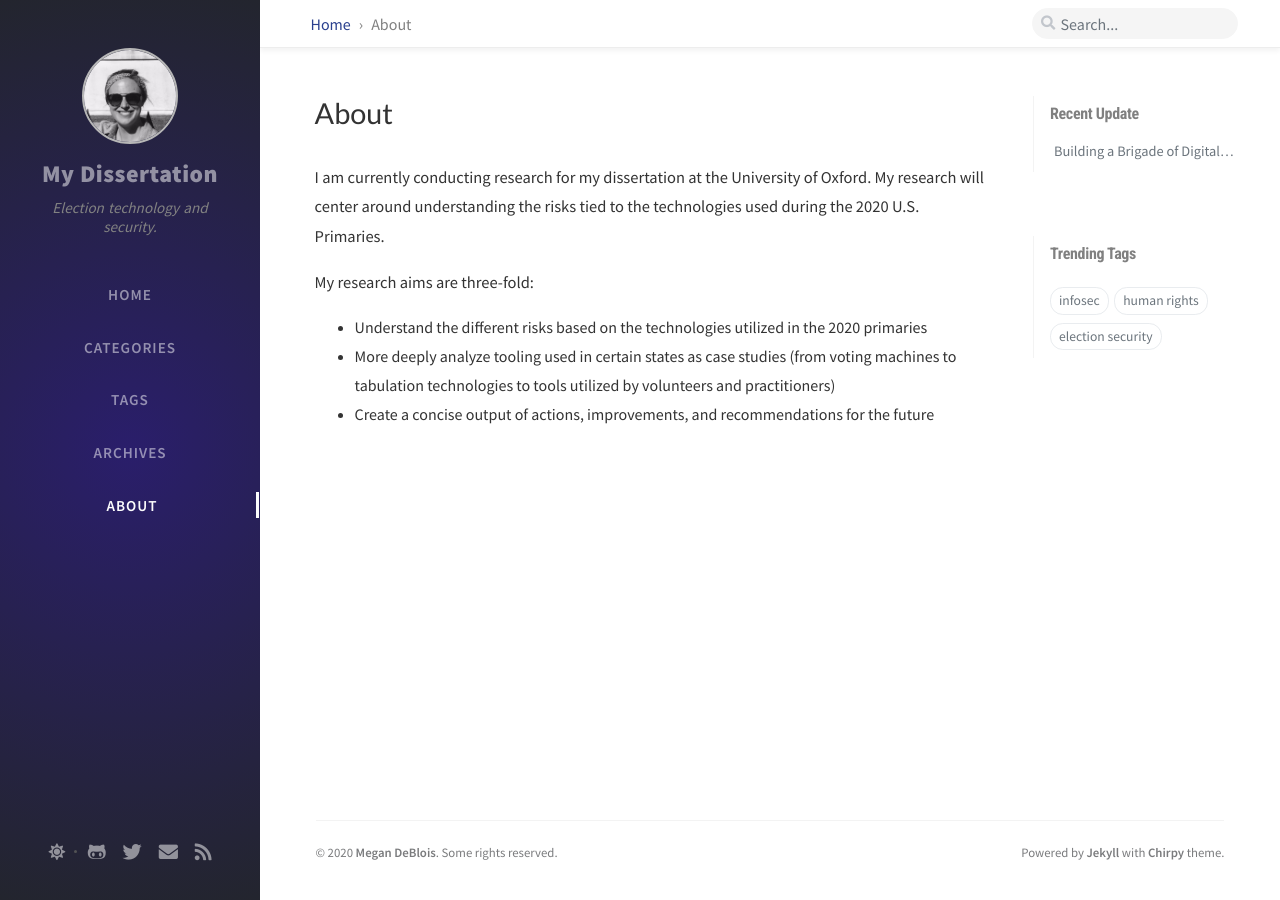
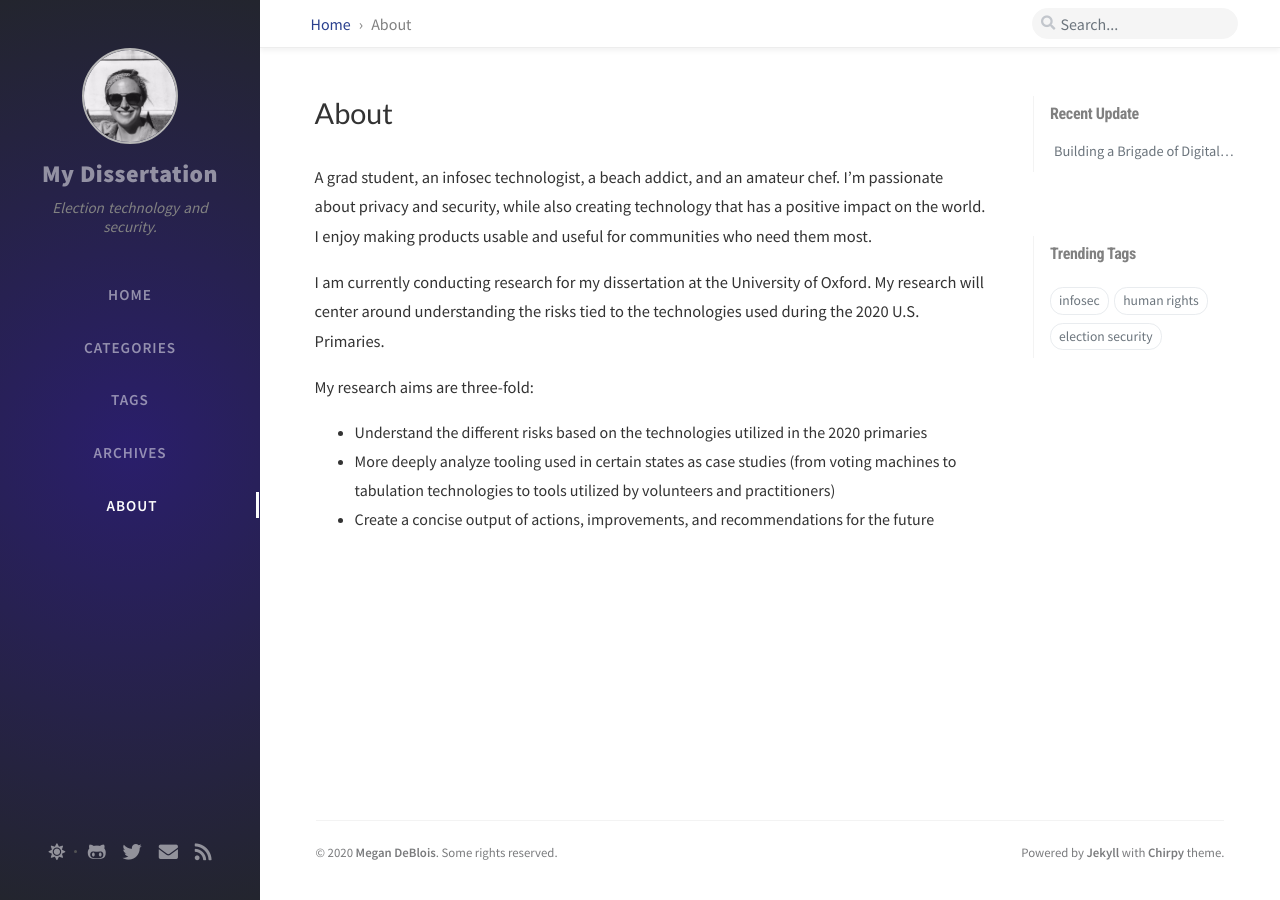
Before and after one commit to megdeb/mydissertation, a Jekyll site: the page built from tabs/about.md, in a window 1280 px wide. Built offline with Jekyll 4.4.1, drawn with Linux system fonts in a browser that asks for light colours; nearby versions of some CDN libraries; comment, search, counter and statistics services are not loaded.

Commit message:
Added content to About page

```diff
--- a/tabs/about.md
+++ b/tabs/about.md
@@ -8,7 +8,9 @@ title: About
 # MIT License
 ---
 
-I am currently conducting research for my dissertation at the University of Oxford. My research will center around understanding the risks tied to the technologies used during the 2020 U.S. Primaries.
+ A grad student, an infosec technologist, a beach addict, and an amateur chef. I’m passionate about privacy and security, while also creating technology that has a positive impact on the world. I enjoy making products usable and useful for communities who need them most.
+
+ I am currently conducting research for my dissertation at the University of Oxford. My research will center around understanding the risks tied to the technologies used during the 2020 U.S. Primaries.
 
 My research aims are three-fold:
 * Understand the different risks based on the technologies utilized in the 2020 primaries
```
